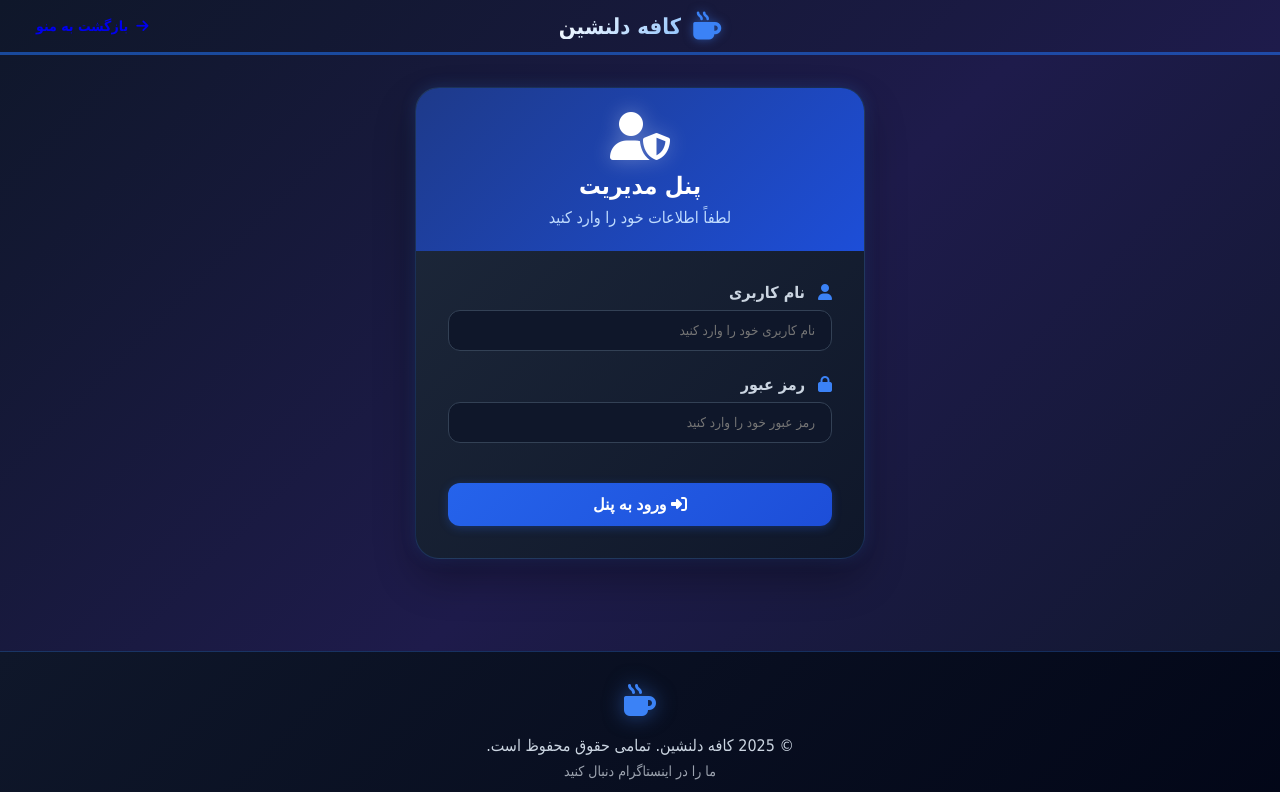
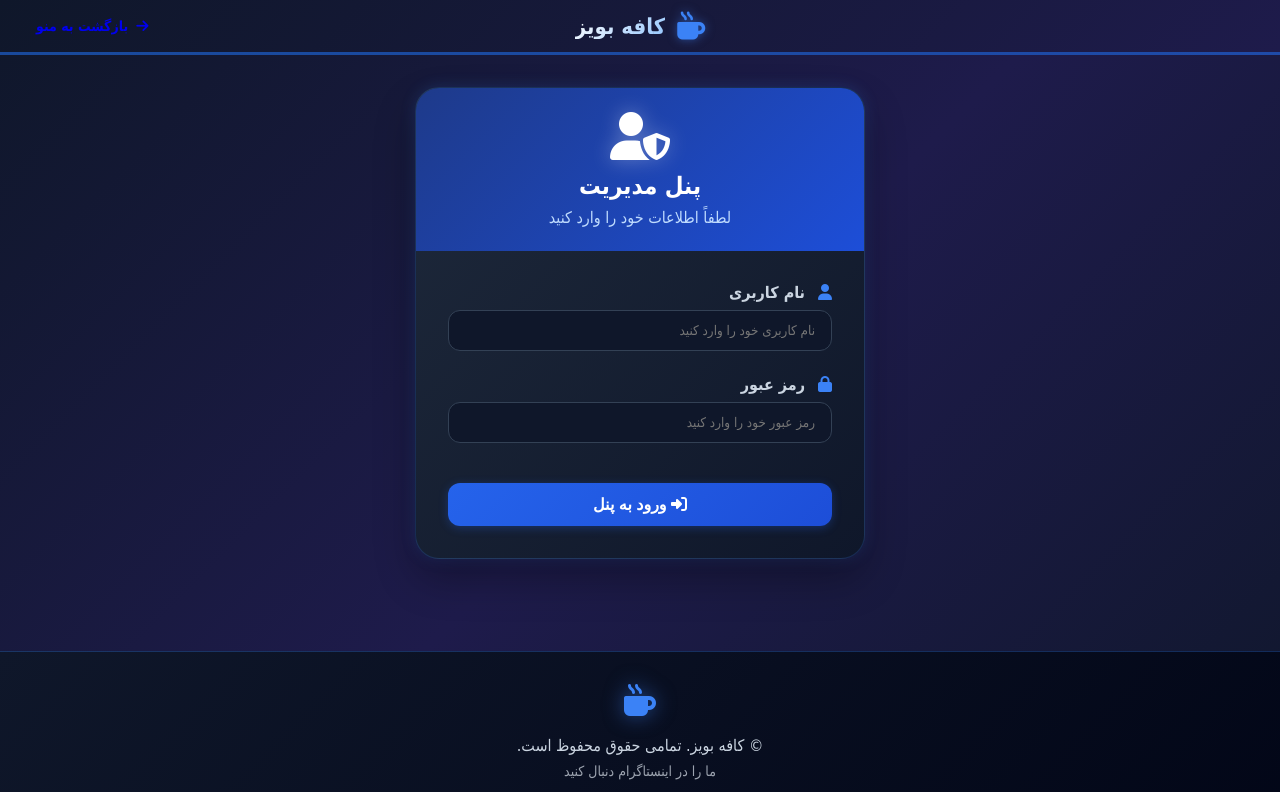
Before and after one commit to AliasgharHeidari/cafe-system, a plain HTML site: page login.html in a window 1280 px wide. Shown: the top 792 px of the page. Drawn offline with Linux system fonts and the light colour scheme; a small style sheet from the web is missing.

Commit message:
feat: fixed typo

```diff
--- a/login.html
+++ b/login.html
@@ -13,7 +13,7 @@
         <div class="header-container">
             <div class="header-logo">
                 <i class="fas fa-mug-hot"></i>
-                <h1>کافه دلنشین</h1>
+                <h1>کافه بویز</h1>
             </div>
             <div class="header-buttons">
                 <a href="index.html" class="header-btn header-btn-feedback">
@@ -55,7 +55,7 @@
 
     <footer class="main-footer">
         <i class="fas fa-mug-hot"></i>
-        <p>&copy; 2025 کافه دلنشین. تمامی حقوق محفوظ است.</p>
+        <p>&copy; کافه بویز. تمامی حقوق محفوظ است.</p>
         <p style="color: #9ca3af; font-size: 14px;">ما را در اینستاگرام دنبال کنید</p>
         <div class="social-links">
             <a href="#" class="social-link"><i class="fab fa-instagram"></i></a>
```
